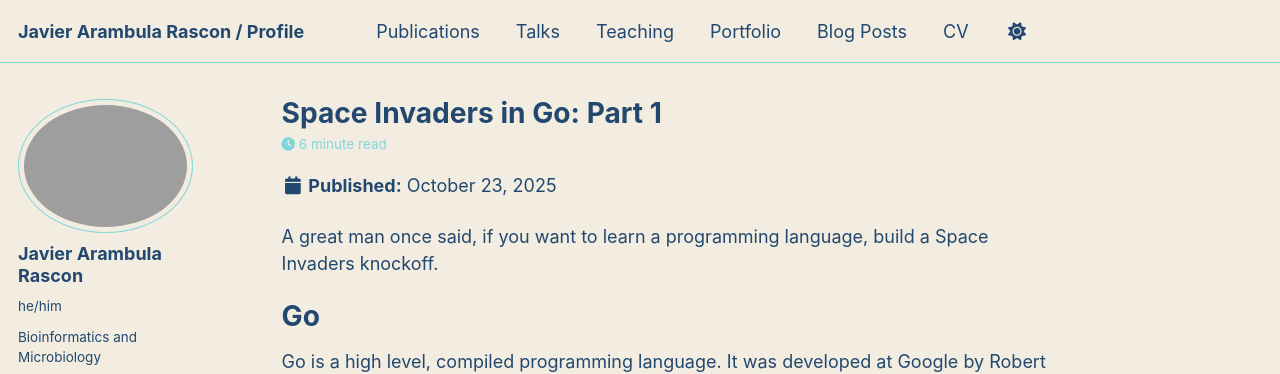
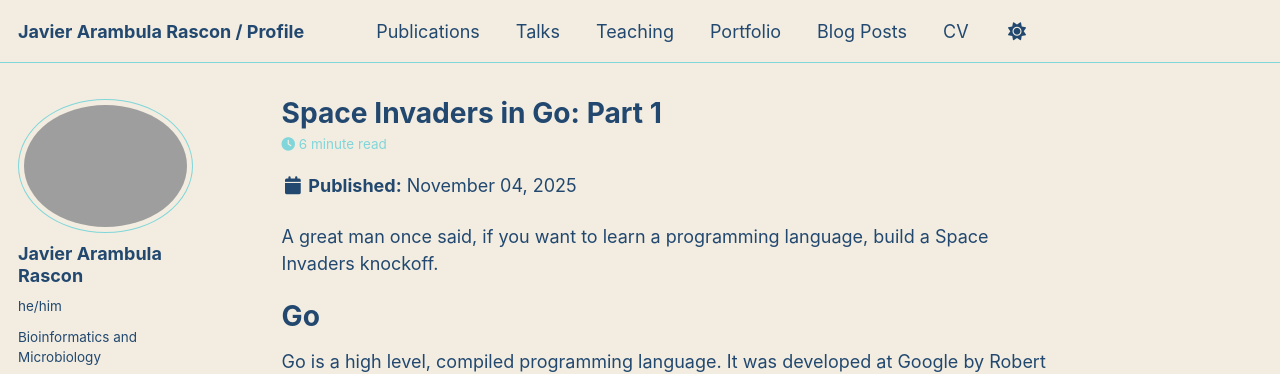
Before and after one commit to aram2608/aram2608.github.io, a Jekyll site: the page built from _posts/2025-11-03-space-invaders-go1.md, in a window 1280 px wide and 900 px high. Shown: the top 374 px of the window. Built offline with Jekyll 4.4.1, drawn with Linux system fonts in a browser that asks for light colours; a script that is not in the unit is left out; some of the changed text lies outside the part shown.

Commit message:
typo again smh

```diff
--- a/_posts/2025-11-03-space-invaders-go1.md
+++ b/_posts/2025-11-03-space-invaders-go1.md
@@ -1,6 +1,6 @@
 ---
 title: 'Space Invaders in Go: Part 1'
-date: 2025-10-23
+date: 2025-11-04
 permalink: /posts/2025/11/space-invaders-go1/
 tags:
   - Programming
```
